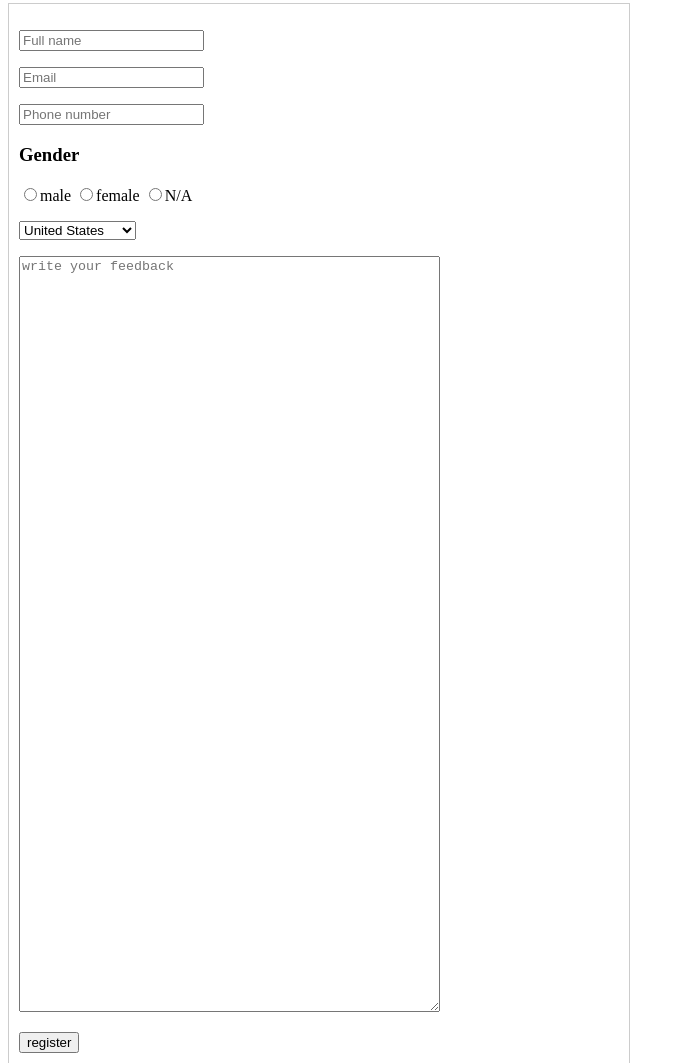
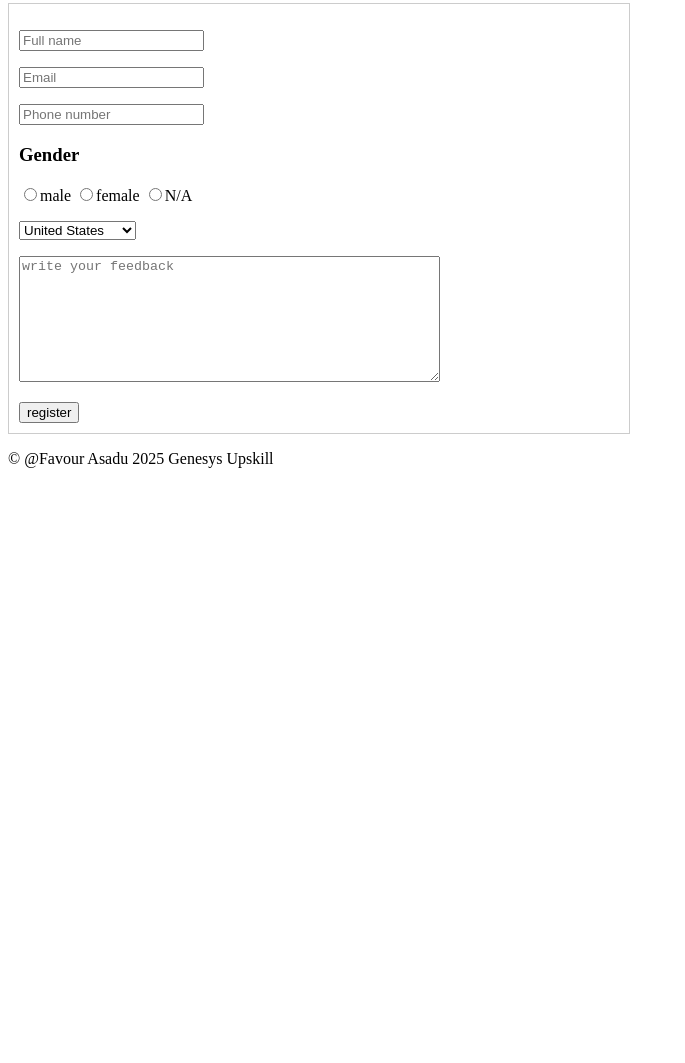
Before and after one commit to neon-temp/assignment-2, a plain HTML site: page index.html in a window 1280 px wide. Shown: the part 1607-2670 px from the top of the page, without its empty margins (0-685 px from the left). After the commit the page ends 2091 px from the top, so only its background shows below. Drawn offline with Linux system fonts and the light colour scheme.

Commit message:
changed rows in textarea

```diff
--- a/index.html
+++ b/index.html
@@ -118,7 +118,7 @@
         <textarea
           name="feedback"
           placeholder="write your feedback"
-          rows="50"
+          rows="8"
           cols="50"
         ></textarea
         ><br />
```
